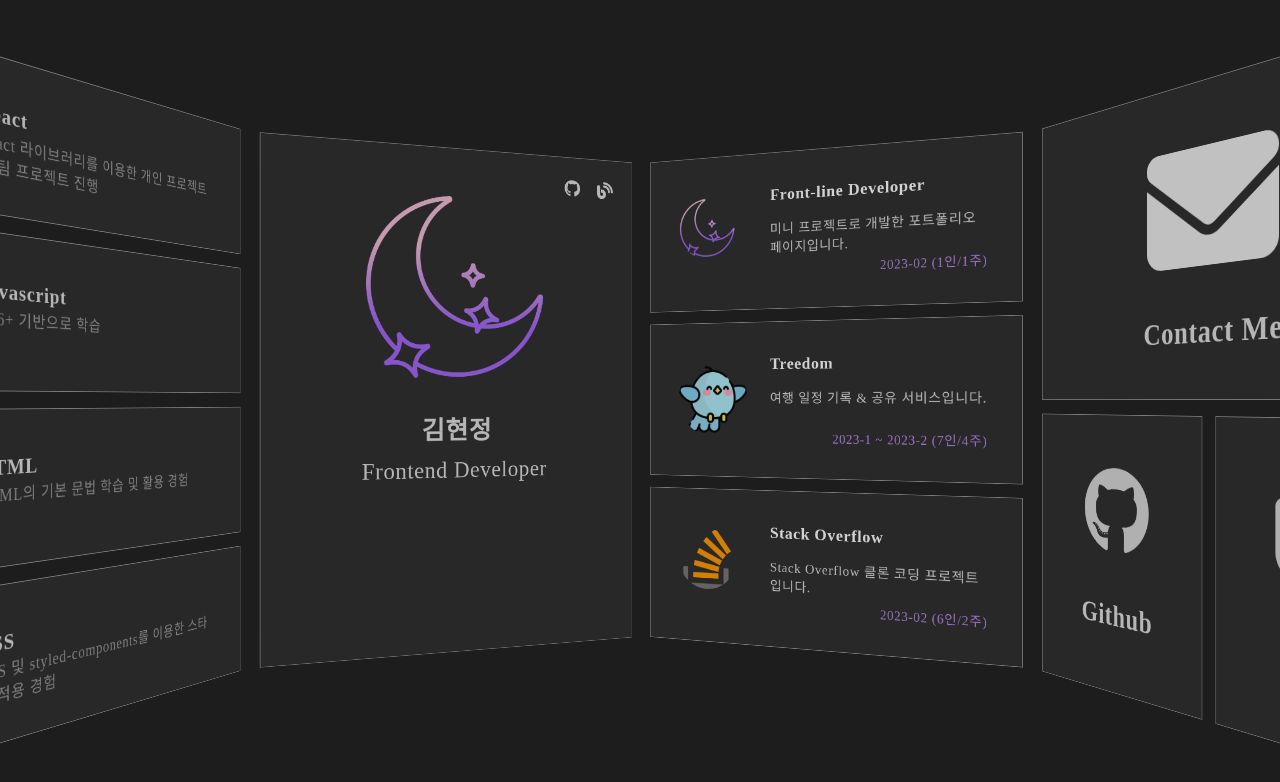
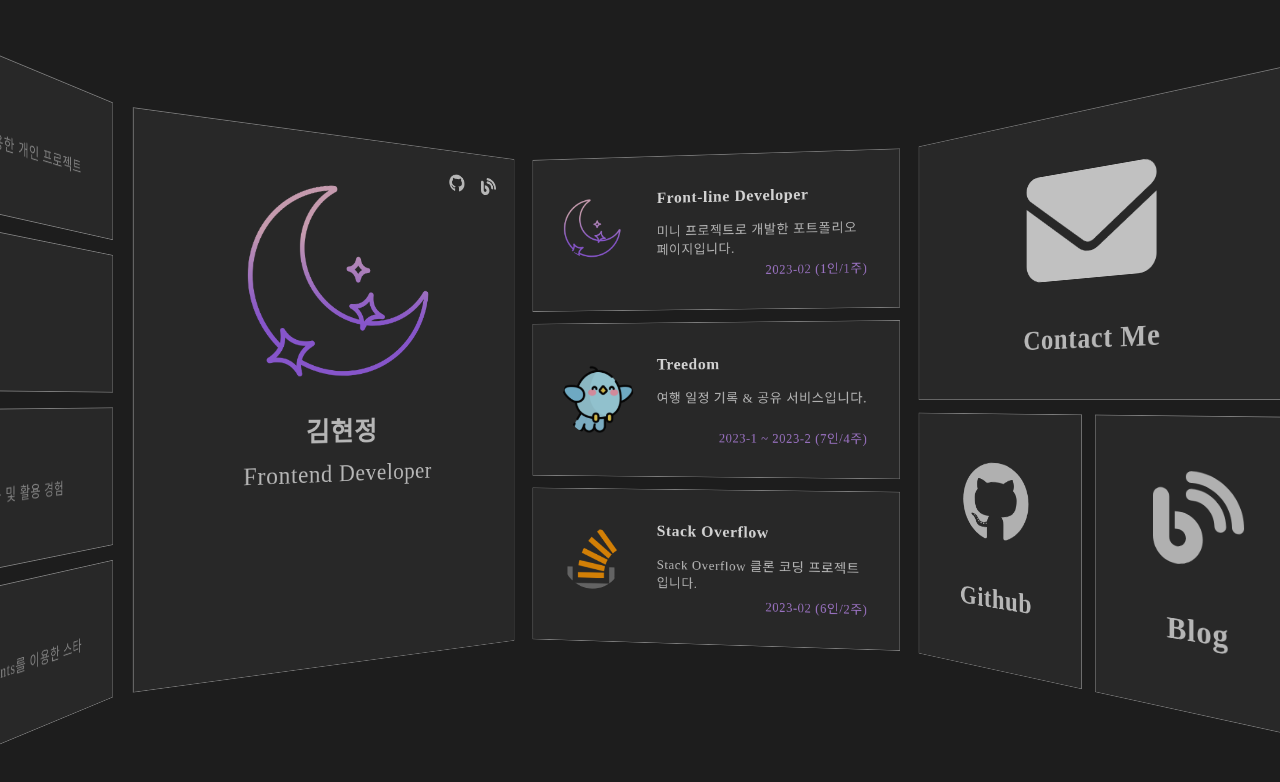
Before and after one commit to sena-22/portfolio, a React (Create React App) app: page / in a window 1280 px wide. Shown: the top 782 px of the page. Built offline with nearby package versions, Linux system fonts and the light colour scheme; a web font is replaced by a local one.

Commit message:
#3 animation chore

```diff
--- a/src/pages/Home.jsx
+++ b/src/pages/Home.jsx
@@ -29,7 +29,7 @@ const Section = styled.section`
   margin-top: -400px;
   margin-left: -300px;
   transform-style: preserve-3d;
-  animation: ani 10s infinite;
+  animation: ani linear 15s infinite;
 
   /* 3d layout */
   .box1 {
@@ -50,13 +50,16 @@ const Section = styled.section`
       transform: rotateY(0deg);
     }
     25% {
-      transform: rotateY(20deg);
+      transform: rotateY(30deg);
+    }
+    50% {
+      transform: rotateY(0deg);
     }
     75% {
-      transform: rotateY(0deg);
+      transform: rotateY(-30deg);
     }
     100% {
-      transform: rotateY(-20deg);
+      transform: rotateY(0deg);
     }
   }
 `;
@@ -67,6 +70,7 @@ const Article = styled.article`
   position: absolute;
   top: 0px;
   left: 0px;
+  backface-visibility: hidden;
 
   h1 {
     position: absolute;
```
